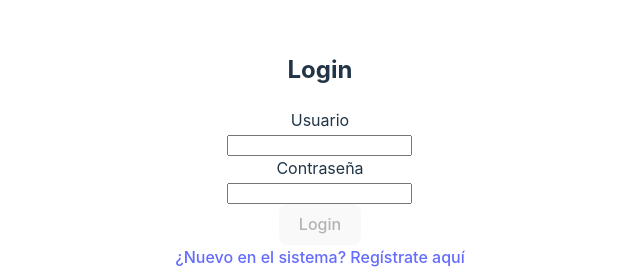
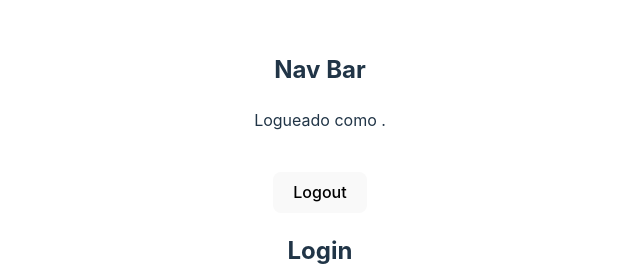
Before and after one commit to undernet00/taller-front-end, a React (Vite) app: page / in a window 1280 px wide. Shown: the top 269 px of the page, without its empty margins (320-960 px from the left). Built offline with nearby package versions, Linux system fonts and the light colour scheme; no server answers.

Commit message:
add temporal logout

```diff
--- a/src/App.jsx
+++ b/src/App.jsx
@@ -1,6 +1,6 @@
 import "./App.css";
-import {Provider} from 'react-redux'
-import {store} from "./store/store"
+import { Provider } from "react-redux";
+import { store } from "./store/store";
 import Login from "./Login";
 import Menu from "./Menu";
 import Registro from "./Registro";
@@ -10,10 +10,10 @@ import EventoFormulario from "./EventoFormulario";
 function App() {
   return (
     <Provider store={store}>
-      {/* <Menu /> */}
+      <Menu />
       <Login />
       <Registro></Registro>
-<EventoFormulario></EventoFormulario>
+      <EventoFormulario></EventoFormulario>
 
       <Dashboard />
     </Provider>
--- a/src/Evento.jsx
+++ b/src/Evento.jsx
@@ -5,7 +5,6 @@ import { eliminarEvento } from "./features/eventosSlice";
 const Evento = (props) => {
   const dispatch = useDispatch();
   const categorias = useSelector((state) => state.categorias.categorias);
-  const eventos = useSelector((state) => state.eventos.eventos);
 
   const imagenDesdeCategoria = (idCategoriaBuscada) => {
     let categoriaBuscada = categorias.find(
--- a/src/Menu.jsx
+++ b/src/Menu.jsx
@@ -1,5 +1,39 @@
+import { useEffect, useState } from "react";
+import * as Const from "./Constantes";
+
 const Menu = () => {
-  return <div className="menu"><h2>Nav Bar</h2></div>;
+  const [nombreUsuario, setNombreUsuario] = useState("");
+
+  useEffect(() => {
+    const usuario = window.localStorage.getItem(Const.LOCAL_USUARIO);
+    if (usuario !== "" && usuario !== "undefined") {
+      setNombreUsuario(usuario);
+    }
+  });
+
+  const handleLogout = ()=>{
+    window.localStorage.setItem(Const.LOCAL_USUARIO, "");
+    window.localStorage.setItem(Const.LOCAL_ID_USUARIO , "");
+    window.localStorage.setItem(Const.LOCAL_API_KEY, "");
+    setNombreUsuario("");
+  }
+
+  if (nombreUsuario!==""){
+  return (
+
+
+    <div className="menu">
+      <h2>Nav Bar</h2>
+      <p>Logueado como {nombreUsuario}.</p>
+      <br />
+      <button onClick={handleLogout}>Logout</button>
+    </div>
+  )}
+  else {
+    return (<div>
+      <p>Debe iniciar sesión.</p>
+    </div>)
+  }
 };
 
 export default Menu;
```
